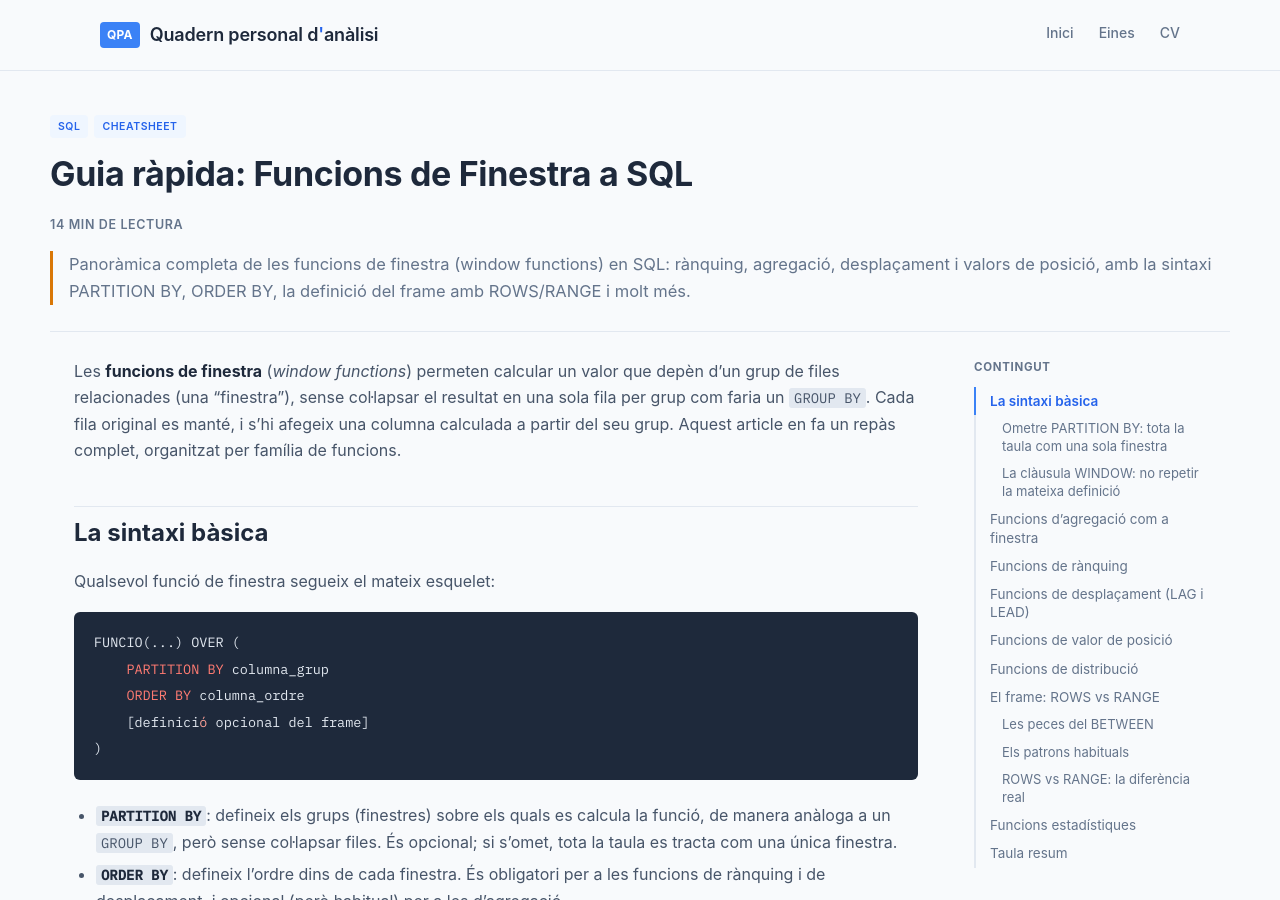
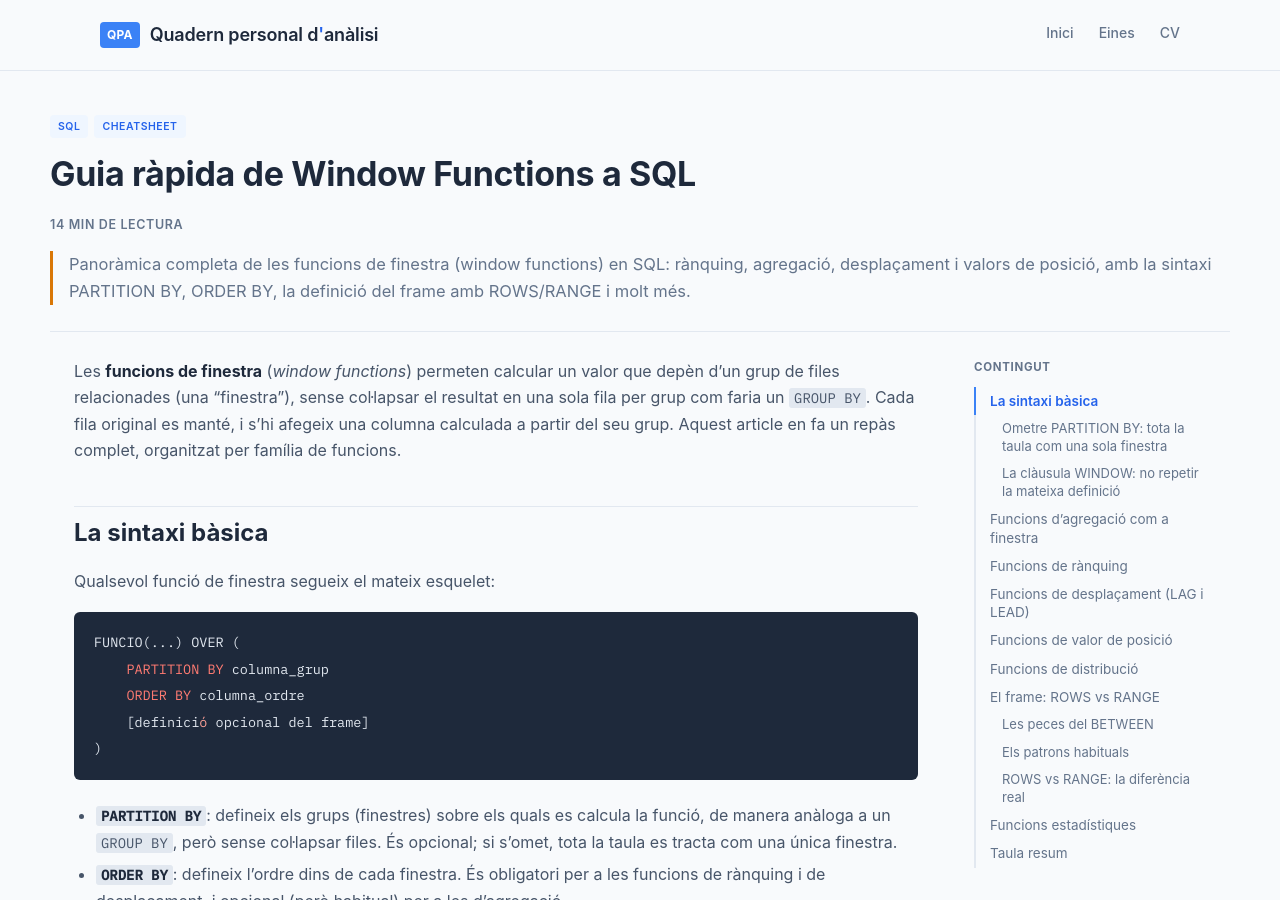
Before and after one commit to alberthr/alberthr.github.io, a Jekyll site: the page built from _posts/2023-10-14-window-functions-sql.md, in a window 1280 px wide and 900 px high. Built offline with Jekyll 4.4.1, drawn with Linux system fonts in a browser that asks for light colours; comment, search, counter and statistics services are not loaded.

Commit message:
Update 2023-10-14-window-functions-sql.md

```diff
--- a/_posts/2023-10-14-window-functions-sql.md
+++ b/_posts/2023-10-14-window-functions-sql.md
@@ -1,6 +1,6 @@
 ---
 layout: post
-title: "Guia ràpida: Funcions de Finestra a SQL"
+title: "Guia ràpida de Window Functions a SQL"
 tags:
   - sql
   - cheatsheet
```
